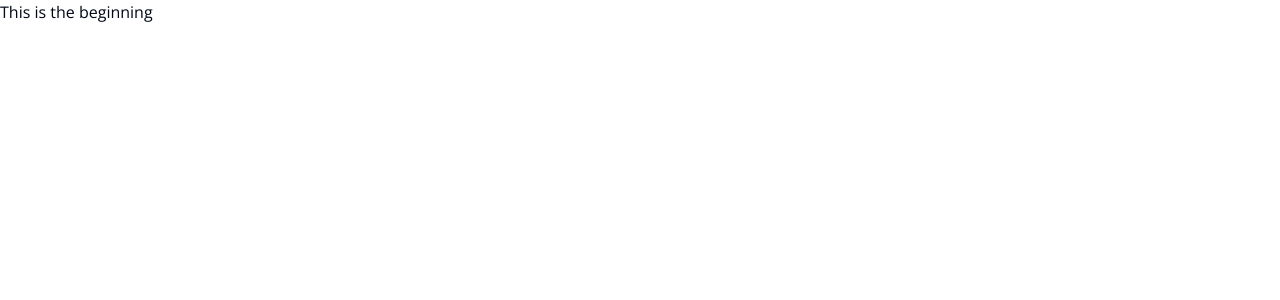
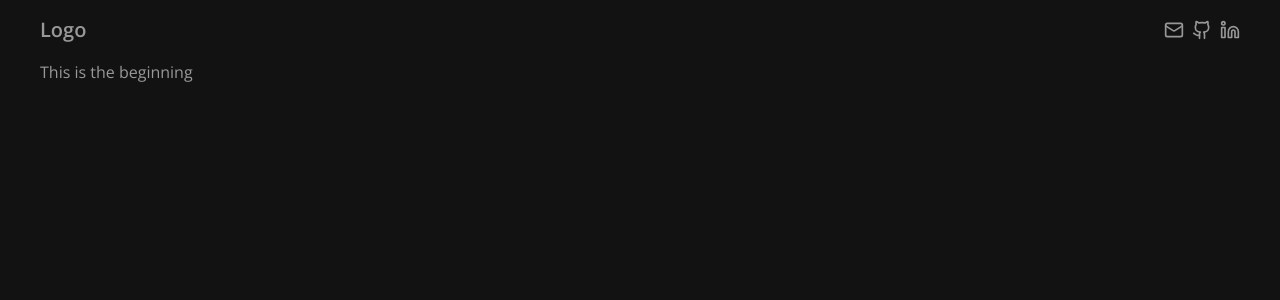
Before and after one commit to Asonance11/me, a Next.js app: page / in a window 1280 px wide. Shown: the top 300 px of the page. Built offline with nearby package versions, Linux system fonts and the light colour scheme.

Commit message:
Addition of Navbar

```diff
--- a/app/layout.tsx
+++ b/app/layout.tsx
@@ -2,6 +2,7 @@ import type { Metadata } from 'next';
 import { Open_Sans as FontSans } from 'next/font/google';
 import './globals.css';
 import { cn } from '@/lib/utils';
+import Navbar from '@/components/custom/Navbar';
 
 const font = FontSans({ subsets: ['latin'], variable: '--font-sans' });
 
@@ -19,10 +20,11 @@ export default function RootLayout({
     <html lang="en" suppressHydrationWarning>
       <body
         className={cn(
-          'min-h-screen bg-background font-sans antialiased',
+          'min-h-screen bg-background font-sans antialiased bg-[#121212] text-[#989898] px-10',
           font.variable,
         )}
       >
+        <Navbar />
         {children}
       </body>
     </html>
--- /dev/null
+++ b/components/custom/Logo.tsx
@@ -0,0 +1,7 @@
+import React from 'react';
+
+const Logo = () => {
+  return <div className="text-xl font-semibold">Logo</div>;
+};
+
+export default Logo;
--- /dev/null
+++ b/components/custom/Navbar.tsx
@@ -0,0 +1,32 @@
+import Link from 'next/link';
+import React from 'react';
+import Logo from './Logo';
+import { Github, Linkedin, Mail } from 'lucide-react';
+
+const Navbar = () => {
+  return (
+    <nav className="w-full sticky flex items-center justify-between py-4">
+      <Link href="/">
+        <Logo />
+      </Link>
+
+      {/* my links */}
+      <div className="flex items-center gap-x-2">
+        <Link href="mailto:adigunoluwadabira@gmail.com">
+          <Mail className="h-5 w-5" />
+        </Link>
+        <Link href="https://github.com/Asonance11" target="_blank">
+          <Github className="h-5 w-5" />
+        </Link>
+        <Link
+          href="https://www.linkedin.com/in/adigun-samuel-294083247/"
+          target="_blank"
+        >
+          <Linkedin className="h-5 w-5" />
+        </Link>
+      </div>
+    </nav>
+  );
+};
+
+export default Navbar;
```
